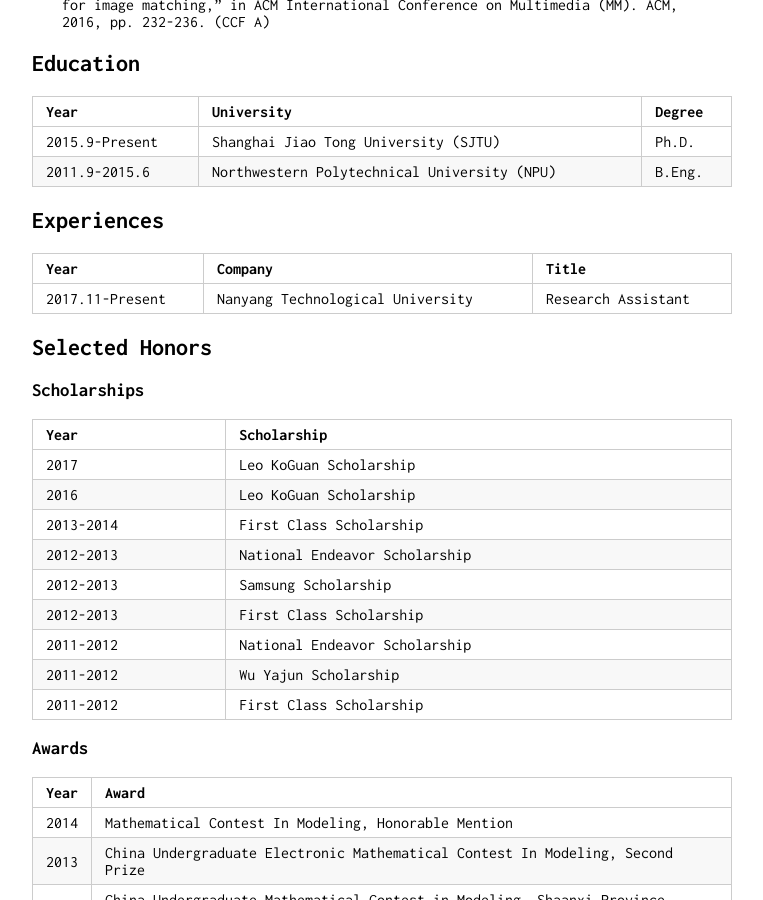
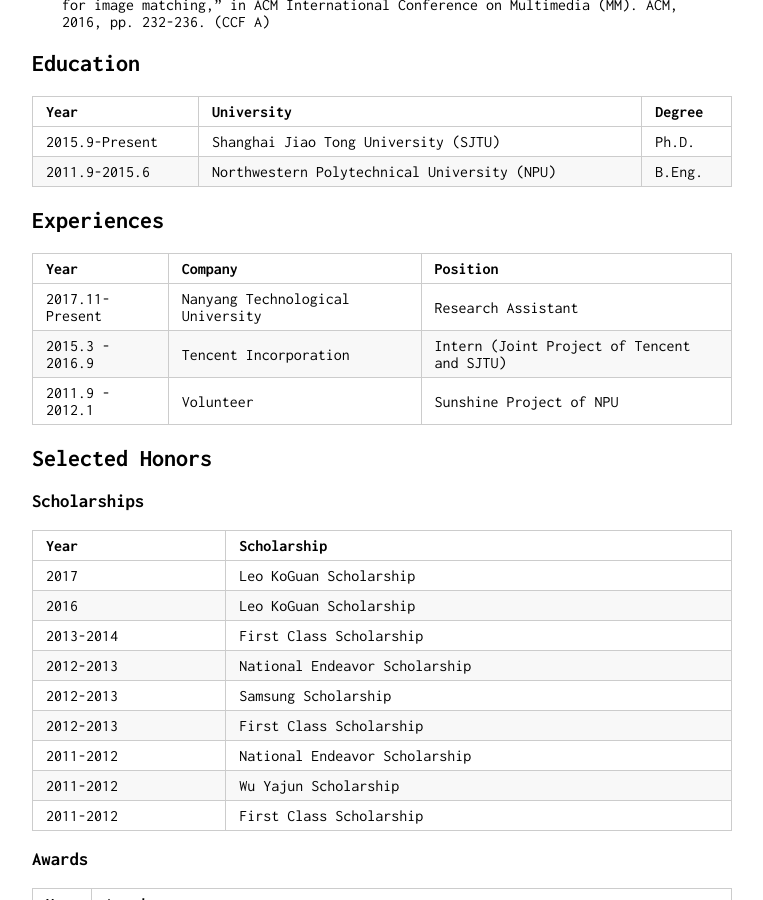
Before and after one commit to ZhiwenShao/ZhiwenShao_v1.github.io, a Jekyll site: the page built from index.md, in a window 1280 px wide and 900 px high, scrolled down 962 px. Shown: the whole window, without its empty margins (258-1021 px from the left). Built offline with Jekyll 4.4.1, drawn with Linux system fonts in a browser that asks for light colours; our own code applies the rules of GitHub Pages for plain Markdown files.

Commit message:
Update index.md

```diff
--- a/index.md
+++ b/index.md
@@ -41,9 +41,11 @@ Year | University | Degree
 
 ## Experiences
 
-Year | Company | Title
+Year | Company | Position
 -----|-------|------
 2017.11-Present | Nanyang Technological University | Research Assistant
+2015.3 - 2016.9 | Tencent Incorporation | Intern (Joint Project of Tencent and SJTU)
+2011.9 - 2012.1 | Volunteer | Sunshine Project of NPU
 
 ## Selected Honors
 
```
